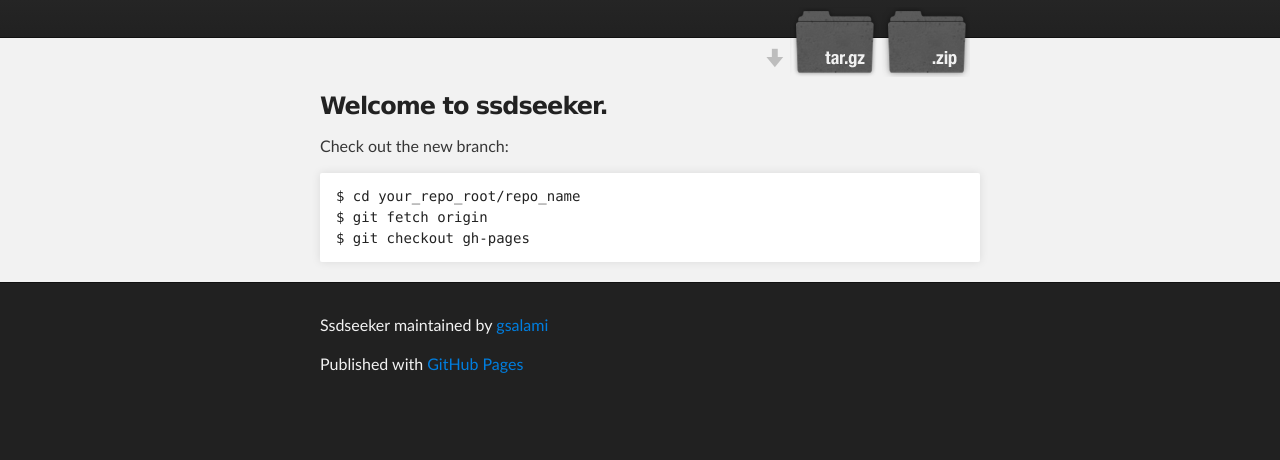
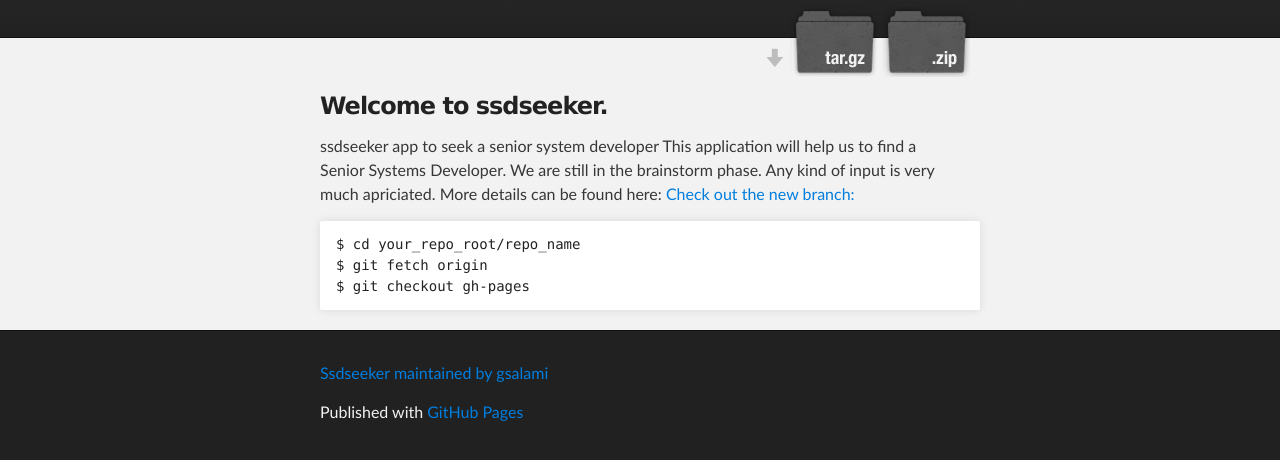
Before and after one commit to gsalami/ssdseeker, a plain HTML site: page index.html in a window 1280 px wide. Shown: the part 172-632 px from the top of the page. Drawn offline with Linux system fonts and the light colour scheme.

Commit message:
Update index.html

```diff
--- a/index.html
+++ b/index.html
@@ -33,6 +33,11 @@
       <section id="main_content" class="inner">
         <h3>Welcome to ssdseeker.</h3>
 
+        ssdseeker
+app to seek a senior system developer
+
+This application will help us to find a Senior Systems Developer. We are still in the brainstorm phase. Any kind of input is very much apriciated. More details can be found here: <a href="http://www.seniorsystemsdeveloper.ch>www.seniorsystemsdeveloper.ch</a></a>
+
 <p>Check out the new branch:</p>
 
 <pre><code>$ cd your_repo_root/repo_name
```
